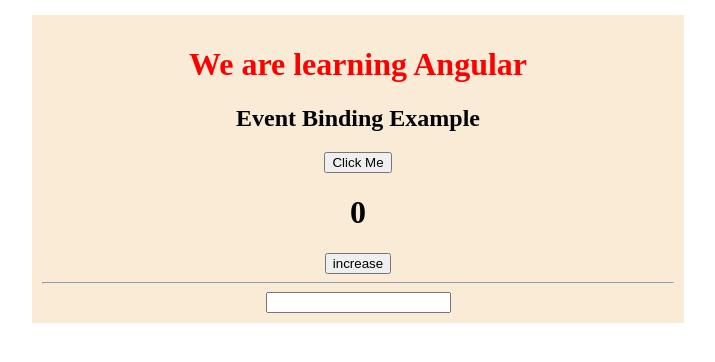
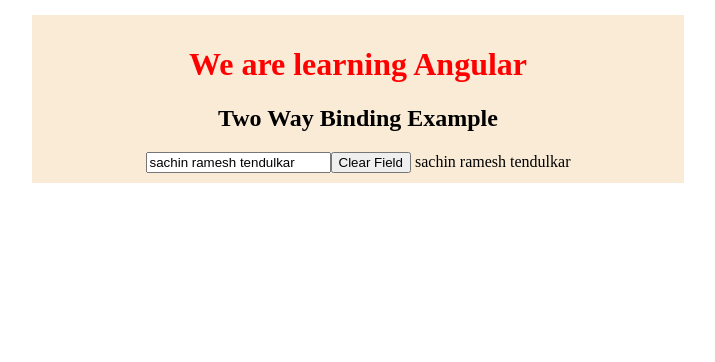
Before and after one commit to Srijan-giri/AngularTutorial, an Angular app in the folder first-project/: page / in a window 1280 px wide. Shown: the top 362 px of the page, without its empty margins (282-997 px from the left). Built offline with nearby package versions, Linux system fonts and the light colour scheme.

Commit message:
two-way-binding

```diff
--- a/first-project/src/app/app.component.html
+++ b/first-project/src/app/app.component.html
@@ -15,5 +15,7 @@
     <!-- <app-property-binding></app-property-binding>
     <hr>
     <app-interpolation></app-interpolation> -->
-    <app-event-binding></app-event-binding>
+    <!-- <app-event-binding></app-event-binding> -->
+    <app-two-way-binding></app-two-way-binding>
+
 </div>
--- a/first-project/src/app/app.module.ts
+++ b/first-project/src/app/app.module.ts
@@ -13,6 +13,8 @@
 import { InterpolationComponent } from './tutorials/interpolation/interpolation.component';
 import { PropertyBindingComponent } from './tutorials/property-binding/property-binding.component';
 import { EventBindingComponent } from './tutorials/event-binding/event-binding.component';
+import { TwoWayBindingComponent } from './tutorials/two-way-binding/two-way-binding.component';
+import { FormsModule } from '@angular/forms';
 
 
 @NgModule({
@@ -26,12 +28,13 @@
     InterpolationComponent,
     PropertyBindingComponent,
     EventBindingComponent,
+    TwoWayBindingComponent,
   ],
   imports: [
     BrowserModule,
     AppRoutingModule,
     CustomModule, // component --> declaration cutom.module.ts--->export it ---> imports it in app.module.ts ---> then we can use selector of team in app.component.html
-
+   FormsModule, // [ngModel]
   ],
   providers: [],
   bootstrap: [AppComponent]
--- /dev/null
+++ b/first-project/src/app/tutorials/two-way-binding/two-way-binding.component.html
@@ -0,0 +1,14 @@
+<div>
+    <h2>Two Way Binding Example</h2>
+    <!-- <input type="text"
+    [value] = "title"
+    (input)="changeValue($event)"
+    > -->
+
+    <input type="text"
+    [(ngModel)]="title"
+    >
+
+    <button>Clear Field</button>
+    {{title}}
+</div>
--- /dev/null
+++ b/first-project/src/app/tutorials/two-way-binding/two-way-binding.component.ts
@@ -0,0 +1,20 @@
+import { Component } from '@angular/core';
+
+@Component({
+  selector: 'app-two-way-binding',
+  templateUrl: './two-way-binding.component.html',
+  styleUrls: ['./two-way-binding.component.css']
+})
+export class TwoWayBindingComponent {
+  title = 'sachin ramesh tendulkar';
+
+  // changeValue(event: Event) {
+  //   const inputField = event.target as HTMLInputElement;
+  //   this.title = inputField.value;
+  // }
+
+}
+
+
+// []+()=[()] ==> two way databinding
+// ngModel support this
```
Also changed, not shown: first-project/src/app/tutorials/two-way-binding/two-way-binding.component.css (added), 2 other files (tests, documents, lock files or other folders).
